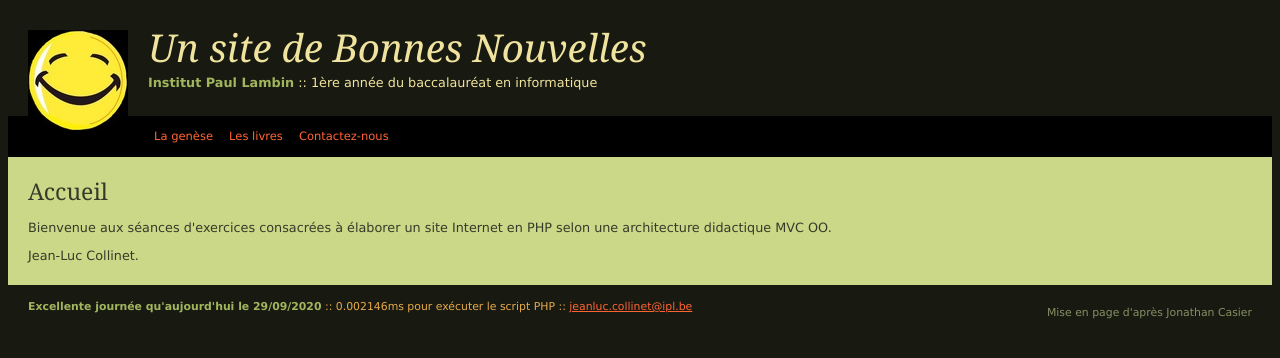
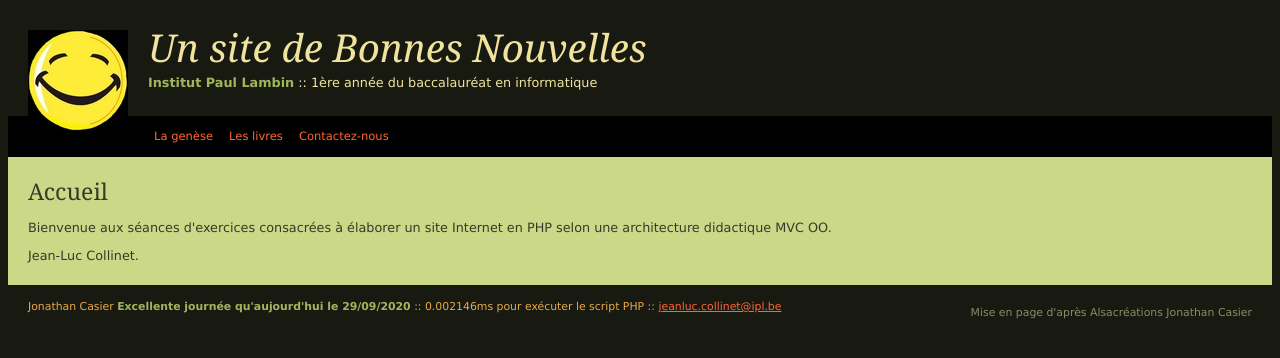
Before and after one commit to silentJo/siteBonneNouvelles, a PHP site: page / in a window 1280 px wide. Shown: the top 358 px of the page. Run offline with PHP 8.4, Linux system fonts and the light colour scheme.

Commit message:
add - my name to the footer

```diff
--- a/siteBonneNouvelles/views/footer.php
+++ b/siteBonneNouvelles/views/footer.php
@@ -1,4 +1,5 @@
 		<div id="pied">
+            Jonathan Casier
 			<strong>Excellente journée qu'aujourd'hui le <?php echo $date ?></strong> ::
 			<?php $time_end = microtime(true);
 				  $time = number_format(($time_end - $time_start)*1000,6);
@@ -6,6 +7,7 @@
 			<!-- ! adresse email non cryptée : spam possible -->
 	        <a href="mailto:<?php echo EMAIL ?>"><?php echo EMAIL ?></a>
 			<p id="copyright">Mise en page d'après
+                <a href="http://jwww.alsacreations.com/tutoriels/">Alsacréations</a>
 				Jonathan Casier
 			</p>
 		</div><!-- #pied -->
```
